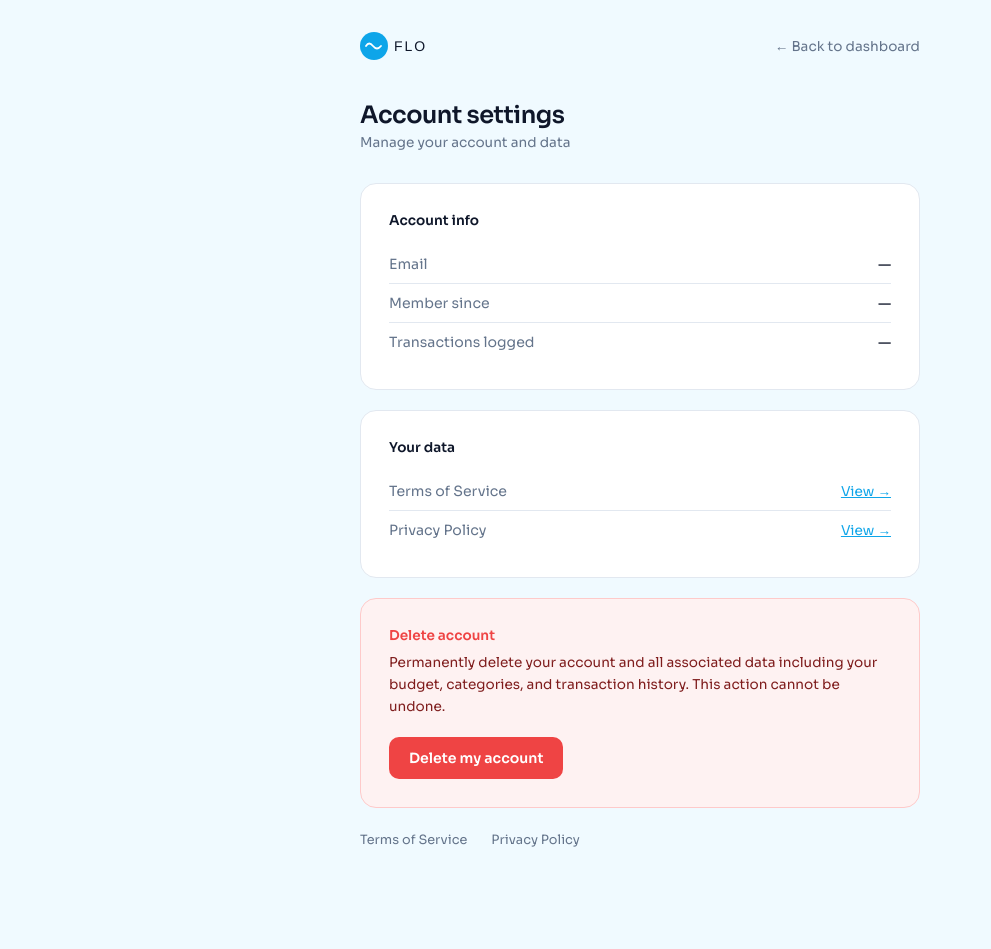
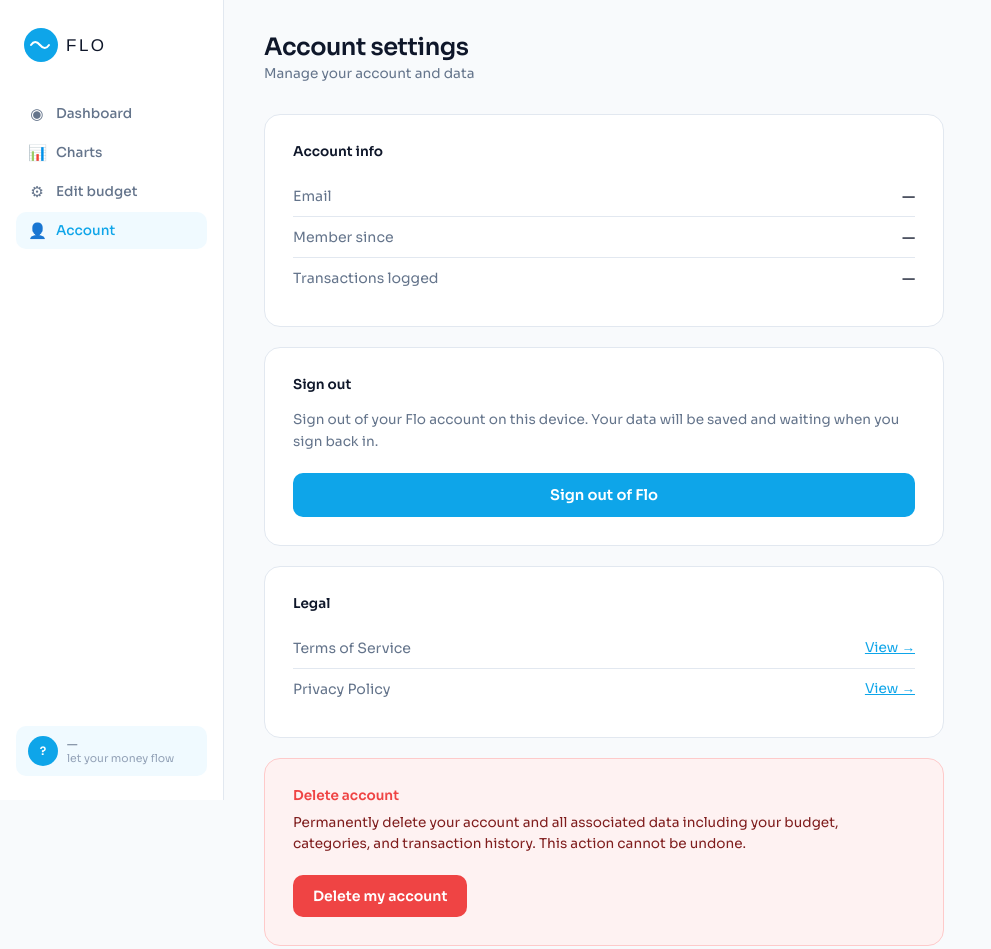
Before and after one commit to tsking06jeff-maker/flo-app, a website: page account.html in a window 1280 px wide. Shown: the whole page, without its empty margins (0-991 px from the left). Before the commit the page ends 880 px from the top, so only its background shows below. Drawn offline with Linux system fonts and the light colour scheme; a script that the page names is missing.

Commit message:
add sign out button to account page

```diff
--- a/account.html
+++ b/account.html
@@ -7,27 +7,49 @@
   <link href="https://fonts.googleapis.com/css2?family=Sora:wght@300;400;500;600&display=swap" rel="stylesheet">
   <style>
     *, *::before, *::after { box-sizing: border-box; margin: 0; padding: 0; }
-    :root { --sky: #38bdf8; --sky-dark: #0ea5e9; --sky-pale: #f0faff; --text: #0f172a; --muted: #64748b; --border: #e2e8f0; --danger: #ef4444; --danger-pale: #fef2f2; }
-    body { background: var(--sky-pale); color: var(--text); font-family: 'Sora', sans-serif; min-height: 100vh; padding: 2rem; }
-    .container { max-width: 560px; margin: 0 auto; }
-    .top-bar { display: flex; align-items: center; justify-content: space-between; margin-bottom: 2.5rem; }
-    .logo-link { display: flex; align-items: center; gap: 10px; text-decoration: none; }
-    .back-link { font-size: 0.85rem; color: var(--muted); cursor: pointer; background: none; border: none; font-family: 'Sora', sans-serif; }
-    .back-link:hover { color: var(--sky-dark); }
-    h1 { font-size: 1.5rem; font-weight: 600; letter-spacing: -0.02em; margin-bottom: 4px; }
-    .subtitle { font-size: 0.85rem; color: var(--muted); margin-bottom: 2rem; }
+    :root { --sky: #38bdf8; --sky-dark: #0ea5e9; --sky-pale: #f0faff; --text: #0f172a; --muted: #64748b; --border: #e2e8f0; --danger: #ef4444; --danger-pale: #fef2f2; --bg: #f8fafc; }
+    body { background: var(--bg); color: var(--text); font-family: 'Sora', sans-serif; min-height: 100vh; }
+
+    .sidebar { position: fixed; top: 0; left: 0; width: 224px; height: 100vh; background: white; border-right: 1px solid var(--border); padding: 1.5rem 1rem; display: flex; flex-direction: column; z-index: 10; }
+    .sidebar-logo { padding: 0.25rem 0.5rem 1.75rem; }
+    .nav-item { display: flex; align-items: center; gap: 10px; padding: 9px 12px; border-radius: 10px; font-size: 0.85rem; font-weight: 500; color: var(--muted); cursor: pointer; transition: all 0.15s; text-decoration: none; margin-bottom: 2px; }
+    .nav-item:hover, .nav-item.active { background: var(--sky-pale); color: var(--sky-dark); }
+    .nav-icon { font-size: 0.95rem; width: 18px; text-align: center; }
+    .sidebar-bottom { margin-top: auto; }
+    .user-pill { display: flex; align-items: center; gap: 9px; padding: 10px 12px; border-radius: 10px; background: var(--sky-pale); }
+    .user-avatar { width: 30px; height: 30px; border-radius: 50%; background: var(--sky-dark); display: flex; align-items: center; justify-content: center; color: white; font-size: 0.72rem; font-weight: 600; flex-shrink: 0; }
+    .user-info { flex: 1; overflow: hidden; }
+    .user-email-pill { font-size: 0.73rem; color: var(--muted); overflow: hidden; text-overflow: ellipsis; white-space: nowrap; }
+    .user-label { font-size: 0.68rem; color: #94a3b8; }
+
+    .bottom-nav { display: none; position: fixed; bottom: 0; left: 0; right: 0; background: white; border-top: 1px solid var(--border); padding: 8px 0 max(8px, env(safe-area-inset-bottom)); z-index: 100; justify-content: space-around; }
+    .bottom-nav-item { display: flex; flex-direction: column; align-items: center; gap: 3px; padding: 6px 12px; cursor: pointer; color: var(--muted); font-size: 0.65rem; font-weight: 500; border: none; background: none; font-family: 'Sora', sans-serif; transition: color 0.15s; }
+    .bottom-nav-item.active { color: var(--sky-dark); }
+    .bottom-nav-icon { font-size: 1.2rem; }
+    .mobile-topbar { display: none; position: fixed; top: 0; left: 0; right: 0; background: white; border-bottom: 1px solid var(--border); padding: 12px 1.25rem; z-index: 10; align-items: center; justify-content: space-between; }
+
+    .main { margin-left: 224px; padding: 2rem 2.5rem 3rem; max-width: 760px; }
+    .page-header { margin-bottom: 2rem; }
+    .page-header h1 { font-size: 1.5rem; font-weight: 600; letter-spacing: -0.02em; }
+    .page-header p { color: var(--muted); font-size: 0.85rem; margin-top: 3px; }
+
     .card { background: white; border: 1px solid var(--border); border-radius: 16px; padding: 1.75rem; margin-bottom: 1.25rem; }
     .card-title { font-size: 0.85rem; font-weight: 600; margin-bottom: 1rem; }
-    .info-row { display: flex; justify-content: space-between; align-items: center; padding: 10px 0; border-bottom: 1px solid var(--border); font-size: 0.88rem; }
+    .info-row { display: flex; justify-content: space-between; align-items: center; padding: 11px 0; border-bottom: 1px solid var(--border); font-size: 0.88rem; }
     .info-row:last-child { border-bottom: none; }
     .info-label { color: var(--muted); }
     .info-value { font-weight: 500; }
-    .danger-card { background: var(--danger-pale); border: 1px solid #fecaca; border-radius: 16px; padding: 1.75rem; }
+
+    .btn-signout { width: 100%; padding: 13px; border-radius: 10px; border: none; background: var(--sky-dark); color: white; font-size: 0.92rem; font-weight: 600; font-family: 'Sora', sans-serif; cursor: pointer; transition: background 0.15s; }
+    .btn-signout:hover { background: #0284c7; }
+
+    .danger-card { background: var(--danger-pale); border: 1px solid #fecaca; border-radius: 16px; padding: 1.75rem; margin-bottom: 1.25rem; }
     .danger-title { font-size: 0.85rem; font-weight: 600; color: var(--danger); margin-bottom: 8px; }
     .danger-desc { font-size: 0.85rem; color: #7f1d1d; line-height: 1.6; margin-bottom: 1.25rem; }
     .btn-danger { background: var(--danger); color: white; border: none; border-radius: 10px; padding: 12px 20px; font-size: 0.88rem; font-weight: 600; font-family: 'Sora', sans-serif; cursor: pointer; transition: background 0.15s; }
     .btn-danger:hover { background: #dc2626; }
     .btn-danger:disabled { background: #fca5a5; cursor: not-allowed; }
+
     .modal-overlay { display: none; position: fixed; inset: 0; background: rgba(0,0,0,0.5); z-index: 100; align-items: center; justify-content: center; }
     .modal-overlay.show { display: flex; }
     .modal { background: white; border-radius: 16px; padding: 2rem; max-width: 400px; width: 90%; }
@@ -39,31 +61,68 @@
     .confirm-input { width: 100%; background: #fef2f2; border: 1.5px solid #fecaca; border-radius: 8px; padding: 10px 12px; color: var(--text); font-size: 0.88rem; font-family: 'Sora', sans-serif; outline: none; margin-bottom: 1rem; }
     .confirm-input:focus { border-color: var(--danger); }
     #delete-msg { font-size: 0.82rem; color: var(--muted); margin-top: 8px; min-height: 16px; }
-    .policy-links { display: flex; gap: 1.5rem; font-size: 0.8rem; margin-top: 1.5rem; }
+
+    .policy-links { display: flex; gap: 1.5rem; font-size: 0.8rem; margin-top: 0.5rem; }
     .policy-links a { color: var(--muted); text-decoration: none; }
     .policy-links a:hover { color: var(--sky-dark); }
+
     @media (max-width: 768px) {
-      body { padding: 1.25rem; }
-      .container { max-width: 100%; }
+      .sidebar { display: none; }
+      .bottom-nav { display: flex; }
+      .mobile-topbar { display: flex; }
+      .main { margin-left: 0; padding: 5rem 1rem 6rem; }
       .modal { width: 95%; padding: 1.5rem; }
     }
   </style>
 </head>
 <body>
-  <div class="container">
-    <div class="top-bar">
-      <a class="logo-link" href="/index.html">
-        <svg width="80" height="28" viewBox="0 0 80 28">
-          <rect x="0" y="0" width="28" height="28" rx="14" fill="#0ea5e9"/>
-          <path d="M6 14 Q9 9 13 14 Q17 19 21 14" stroke="white" stroke-width="1.8" fill="none" stroke-linecap="round"/>
-          <text x="34" y="19" font-family="'Helvetica Neue', Arial, sans-serif" font-size="14" font-weight="300" fill="#0f172a" letter-spacing="2">FLO</text>
-        </svg>
-      </a>
-      <button class="back-link" onclick="window.location.href='/index.html'">← Back to dashboard</button>
+
+  <div class="sidebar">
+    <div class="sidebar-logo">
+      <svg width="96" height="34" viewBox="0 0 96 34">
+        <rect x="0" y="0" width="34" height="34" rx="17" fill="#0ea5e9"/>
+        <path d="M7 17 Q11 11 16 17 Q21 23 25 17" stroke="white" stroke-width="2" fill="none" stroke-linecap="round"/>
+        <text x="42" y="23" font-family="'Helvetica Neue', Arial, sans-serif" font-size="17" font-weight="300" fill="#0f172a" letter-spacing="2.5">FLO</text>
+      </svg>
     </div>
+    <a class="nav-item" onclick="window.location.href='/index.html'"><span class="nav-icon">◉</span> Dashboard</a>
+    <a class="nav-item" onclick="window.location.href='/charts.html'"><span class="nav-icon">📊</span> Charts</a>
+    <a class="nav-item" onclick="window.location.href='/setup.html'"><span class="nav-icon">⚙</span> Edit budget</a>
+    <a class="nav-item active"><span class="nav-icon">👤</span> Account</a>
+    <div class="sidebar-bottom">
+      <div class="user-pill">
+        <div class="user-avatar" id="user-initials">?</div>
+        <div class="user-info">
+          <div class="user-email-pill" id="user-email-pill">—</div>
+          <div class="user-label">let your money flow</div>
+        </div>
+      </div>
+    </div>
+  </div>
 
-    <h1>Account settings</h1>
-    <p class="subtitle">Manage your account and data</p>
+  <div class="mobile-topbar">
+    <svg width="52" height="20" viewBox="0 0 52 20">
+      <rect x="0" y="0" width="20" height="20" rx="10" fill="#0ea5e9"/>
+      <path d="M4 10 Q7 6 10 10 Q13 14 16 10" stroke="white" stroke-width="1.5" fill="none" stroke-linecap="round"/>
+      <text x="24" y="14" font-family="'Helvetica Neue', Arial, sans-serif" font-size="11" font-weight="300" fill="#0f172a" letter-spacing="1.5">FLO</text>
+    </svg>
+    <span style="font-size:0.9rem;font-weight:600;">Account</span>
+    <div style="width:52px;"></div>
+  </div>
+
+  <div class="bottom-nav">
+    <button class="bottom-nav-item" onclick="window.location.href='/index.html'"><span class="bottom-nav-icon">◉</span><span>Home</span></button>
+    <button class="bottom-nav-item" onclick="window.location.href='/charts.html'"><span class="bottom-nav-icon">📊</span><span>Charts</span></button>
+    <button class="bottom-nav-item" onclick="window.location.href='/index.html'"><span class="bottom-nav-icon">＋</span><span>Log</span></button>
+    <button class="bottom-nav-item" onclick="window.location.href='/index.html'"><span class="bottom-nav-icon">✦</span><span>Ask Flo</span></button>
+    <button class="bottom-nav-item active"><span class="bottom-nav-icon">👤</span><span>Account</span></button>
+  </div>
+
+  <div class="main">
+    <div class="page-header">
+      <h1>Account settings</h1>
+      <p>Manage your account and data</p>
+    </div>
 
     <div class="card">
       <div class="card-title">Account info</div>
@@ -73,7 +132,13 @@
     </div>
 
     <div class="card">
-      <div class="card-title">Your data</div>
+      <div class="card-title">Sign out</div>
+      <p style="font-size:0.85rem;color:var(--muted);margin-bottom:1.25rem;line-height:1.6;">Sign out of your Flo account on this device. Your data will be saved and waiting when you sign back in.</p>
+      <button class="btn-signout" onclick="signOut()">Sign out of Flo</button>
+    </div>
+
+    <div class="card">
+      <div class="card-title">Legal</div>
       <div class="info-row">
         <span class="info-label">Terms of Service</span>
         <a href="/terms.html" style="font-size:0.85rem;color:var(--sky-dark);">View →</a>
@@ -89,14 +154,8 @@
       <p class="danger-desc">Permanently delete your account and all associated data including your budget, categories, and transaction history. This action cannot be undone.</p>
       <button class="btn-danger" onclick="showDeleteModal()">Delete my account</button>
     </div>
-
-    <div class="policy-links">
-      <a href="/terms.html">Terms of Service</a>
-      <a href="/privacy.html">Privacy Policy</a>
-    </div>
   </div>
 
-  <!-- Confirm delete modal -->
   <div class="modal-overlay" id="delete-modal">
     <div class="modal">
       <h2>Are you sure?</h2>
@@ -118,10 +177,17 @@
     const user = session.user
 
     document.getElementById('user-email').textContent = user.email
+    document.getElementById('user-email-pill').textContent = user.email
+    document.getElementById('user-initials').textContent = user.email[0].toUpperCase()
     document.getElementById('member-since').textContent = new Date(user.created_at).toLocaleDateString('en-US', { month: 'long', year: 'numeric' })
 
     const { count } = await supabase.from('transactions').select('*', { count: 'exact', head: true }).eq('user_id', user.id)
     document.getElementById('txn-count').textContent = count || 0
+
+    window.signOut = async function() {
+      await supabase.auth.signOut()
+      window.location.href = '/login.html'
+    }
 
     document.getElementById('confirm-input').addEventListener('input', function() {
       document.getElementById('confirm-delete-btn').disabled = this.value !== 'DELETE'
@@ -140,15 +206,11 @@
       const btn = document.getElementById('confirm-delete-btn')
       btn.disabled = true
       msg.textContent = 'Deleting your data...'
-
       try {
-        // Delete all user data
         await supabase.from('transactions').delete().eq('user_id', user.id)
         await supabase.from('categories').delete().eq('user_id', user.id)
         await supabase.from('budgets').delete().eq('user_id', user.id)
         await supabase.from('profiles').delete().eq('id', user.id)
-
-        // Sign out
         await supabase.auth.signOut()
         window.location.href = '/login.html?deleted=true'
       } catch (err) {
```
